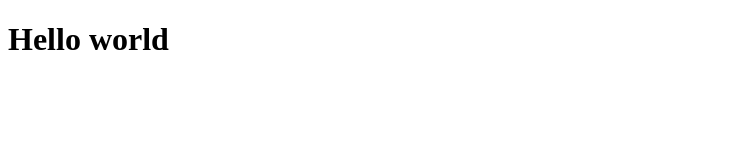
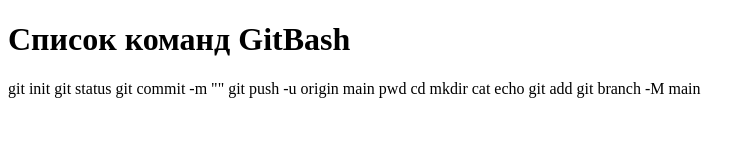
Before and after one commit to Wec3L/DZ4, a plain HTML site: page index.html in a window 1280 px wide. Shown: the whole page, without its empty margins (0-756 px from the left). Drawn offline with Linux system fonts and the light colour scheme.

Commit message:
dobavil komandi s uroka

```diff
--- a/index.html
+++ b/index.html
@@ -7,7 +7,20 @@
     <title>Document</title>
 </head>
 <body>
-    <h1>Hello world</h1>
+    <h1>Список команд GitBash</h1>
+    <p>
+        git init
+        git status
+        git commit -m ""
+        git push -u origin main
+        pwd
+        cd
+        mkdir
+        cat
+        echo
+        git add
+        git branch -M main
+    </p>
 
 </body>
 </html>
```
